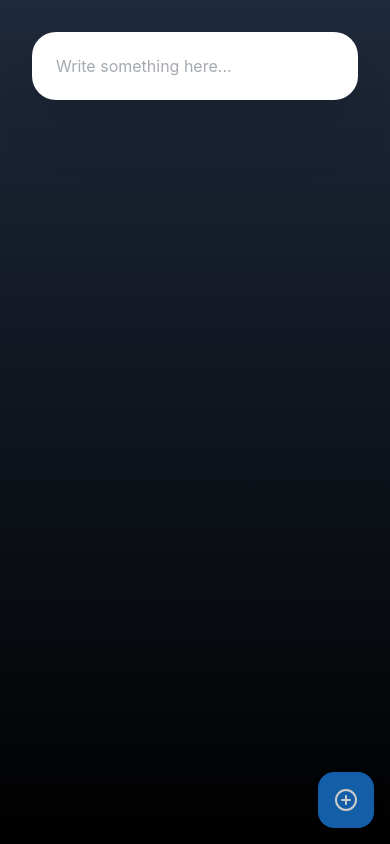
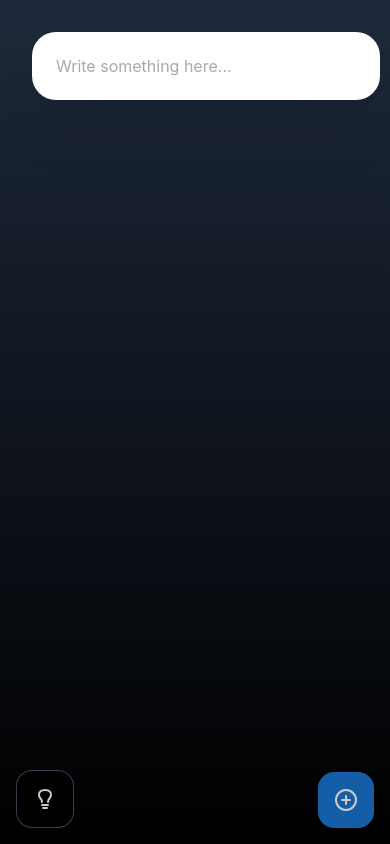
Before and after one commit to jolleyDesign/notebook2, a plain HTML site: page index.html in a window 390 px wide. Drawn offline with Linux system fonts and the light colour scheme.

Commit message:
added button for toggling theme

```diff
--- a/index.html
+++ b/index.html
@@ -13,7 +13,9 @@
         <!-- <div class="menu-bar light-mode" id="menu-bar">
             <button class="bold-button" id="bold-button" onclick="boldText()">B</button>
         </div> -->
-    <div class="add-row shadow" onclick="addRow()">
+       <div class="toggle-theme dark-mode" id="toggle-theme" onclick="toggleTheme()">
+        <?xml version="1.0" encoding="UTF-8"?><svg width="24px" height="24px" stroke-width="2" viewBox="0 0 24 24" fill="none" xmlns="http://www.w3.org/2000/svg" color="#000000"><path d="M9 18H15" stroke="#000000" stroke-width="2" stroke-linecap="round" stroke-linejoin="round"></path><path d="M10 21H14" stroke="#000000" stroke-width="2" stroke-linecap="round" stroke-linejoin="round"></path><path d="M9.00082 15C9.00098 13 8.50098 12.5 7.50082 11.5C6.50067 10.5 6.02422 9.48689 6.00082 8C5.95284 4.95029 8.00067 3 12.0008 3C16.001 3 18.0488 4.95029 18.0008 8C17.9774 9.48689 17.5007 10.5 16.5008 11.5C15.501 12.5 15.001 13 15.0008 15" stroke="#000000" stroke-width="2" stroke-linecap="round" stroke-linejoin="round"></path></svg>       </div>
+        <div class="add-row shadow" onclick="addRow()">
         <?xml version="1.0" encoding="UTF-8"?><svg width="24px" height="24px" stroke-width="2" viewBox="0 0 24 24" fill="none" xmlns="http://www.w3.org/2000/svg" color="white"><path d="M8 12H12M16 12H12M12 12V8M12 12V16" stroke="white" stroke-width="2" stroke-linecap="round" stroke-linejoin="round"></path><path d="M12 22C17.5228 22 22 17.5228 22 12C22 6.47715 17.5228 2 12 2C6.47715 2 2 6.47715 2 12C2 17.5228 6.47715 22 12 22Z" stroke="white" stroke-width="2" stroke-linecap="round" stroke-linejoin="round"></path></svg>
     </div>
     </div>
--- a/main.js
+++ b/main.js
@@ -10,9 +10,13 @@ function toggleTheme() {
     if (isDarkMode === false) {
         document.querySelectorAll(".editor").forEach(e => e.classList.add("dark-mode"));
         document.querySelectorAll(".editor").forEach(e => e.classList.remove("light-mode"));
+        document.getElementById("toggle-theme").classList.remove("dark-mode");
+        document.getElementById("toggle-theme").classList.add("light-mode");
         isDarkMode = true;
     } else {
         document.querySelectorAll(".editor").forEach(e => e.classList.add("light-mode"));
+        document.getElementById("toggle-theme").classList.remove("light-mode");
+        document.getElementById("toggle-theme").classList.add("dark-mode");
         document.querySelectorAll(".editor").forEach(e => e.classList.remove("dark-mode"));
         isDarkMode = false;
     }
--- a/style.css
+++ b/style.css
@@ -1,10 +1,11 @@
 /* dark + light mode theming  */
-.dark-mode {
+.dark-mode, .dark-mode path {
     background: black;
     color: var(--text-text-white);
     border: 1px solid rgba(100, 116, 139, .7);
+    stroke: white;
 }
-.light-mode {
+.light-mode, .light-mode path {
     background: var(--backgrounds-bg-surface-300);
     color: var(--text-text-normal);
 }
@@ -52,7 +53,7 @@ html, body {
     outline: none;
     font-size: 16px;
     transition: background 0.3s ease;
-    min-width: 40%;
+    min-width: 300px;
     opacity: 90%;
     /* max-height: 9999999px;
     transition: max-height 0.3s ease; */
@@ -77,6 +78,24 @@ html, body {
     transition: 0.2s ease;
 }
 
+.toggle-theme {
+    display: flex;
+    padding: 1rem;
+    border-radius: 1rem;
+    opacity: .8;
+    justify-content: center;
+    position: fixed;
+    bottom: 1rem;
+    left: 1rem;
+    transition: 0.2s ease;
+}
+
+.toggle-theme:hover {
+    padding: 1.5rem;
+    transition: 0.2s ease;
+    opacity: 1;
+}
+
 .add-row:hover {
     padding: 1.5rem;
     transition: 0.2s ease;
```
